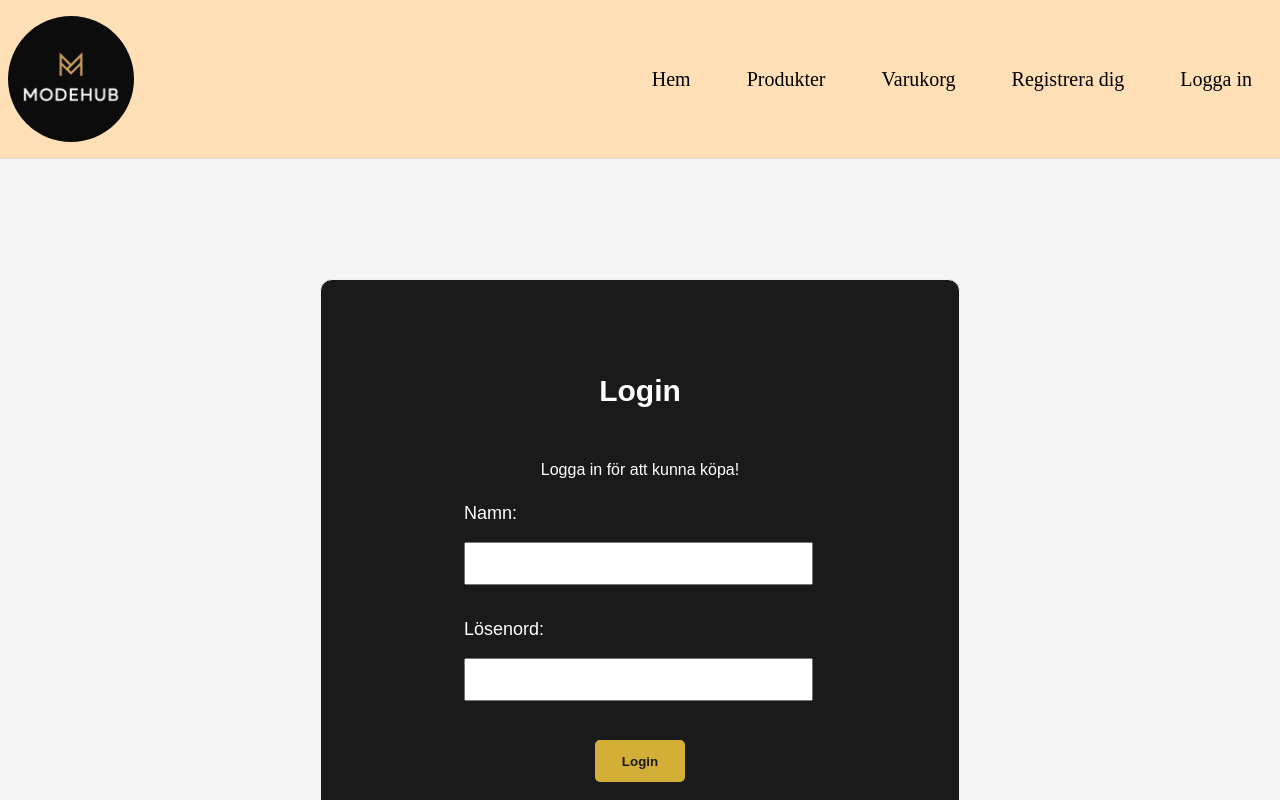
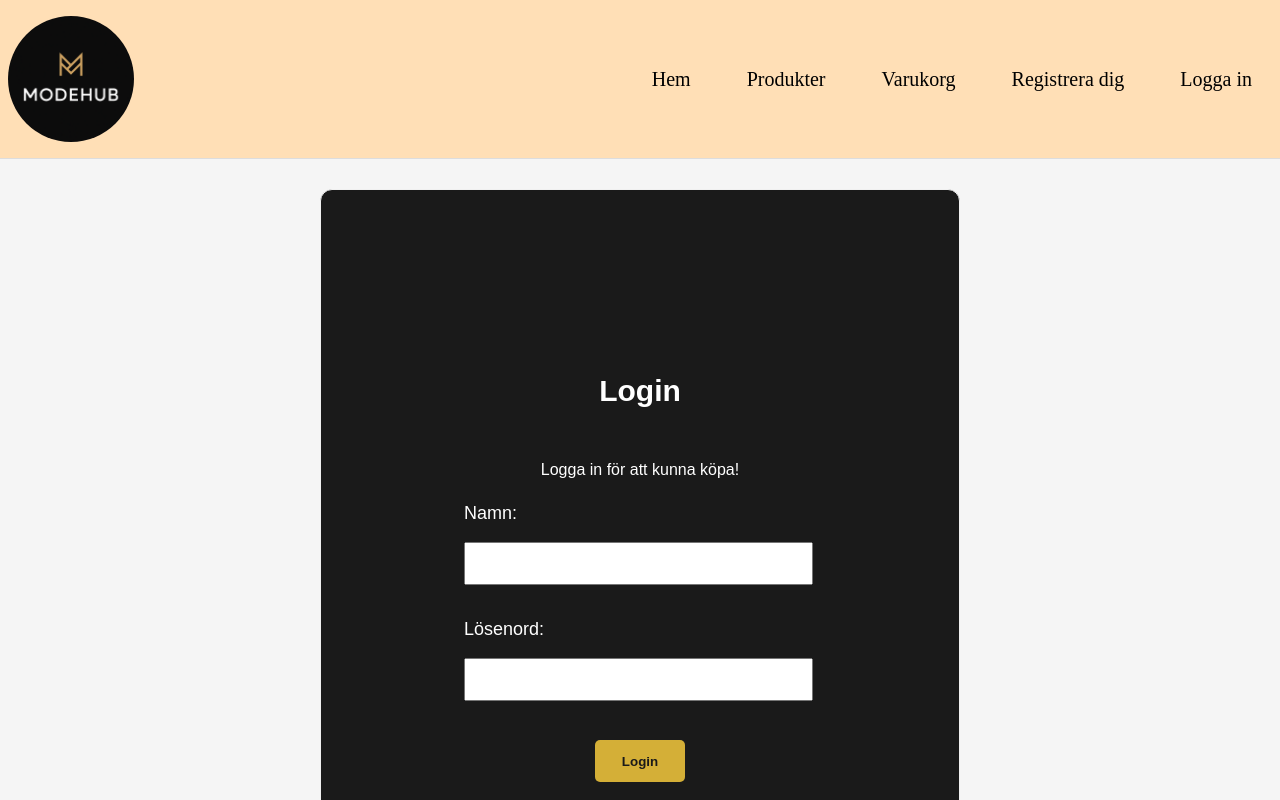
Before and after one commit to FBetulDemir/REST-API---webbshop, a React app in the folder frontend/: page /#/user/login in a window 1280 px wide. Shown: the top 800 px of the page. Built offline with nearby package versions, Linux system fonts and the light colour scheme; the HTML template or start-up script is replaced by a standard one.

Commit message:
add style

```diff
--- a/frontend/src/Pages/user/Login.css
+++ b/frontend/src/Pages/user/Login.css
@@ -28,6 +28,8 @@
 }
 
 .login-container {
+	margin-top: 30px;
+	margin-bottom: 30px;
   display: flex;
   flex-direction: column;
   align-items: center;
@@ -35,7 +37,7 @@
   justify-content: center;
   border: #f0f0f0 solid 1px;
   border-radius: 12px;
-  height: 70vh;
+  height: 100vh;
   padding: 1em 2em;
   background-color: var(--color-primary);
   input,
--- a/frontend/src/Pages/user/Register.css
+++ b/frontend/src/Pages/user/Register.css
@@ -28,6 +28,8 @@ h2 {
 }
 
 .register-container {
+	margin-bottom: 30px;
+	margin-top: 30px;
   display: flex;
   flex-direction: column;
   align-items: center;
@@ -35,7 +37,7 @@ h2 {
   justify-content: center;
   border: #f0f0f0 solid 1px;
   border-radius: 12px;
-  height: 70vh;
+  height: 100vh;
   padding: 1em 2em;
   background-color: var(--color-primary);
   input,
```
